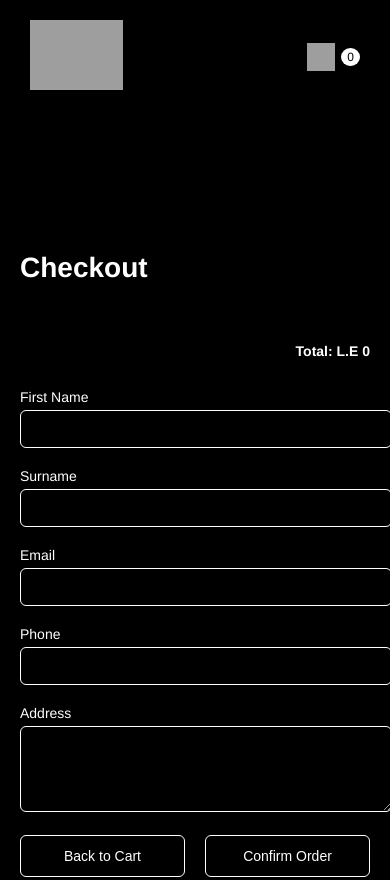
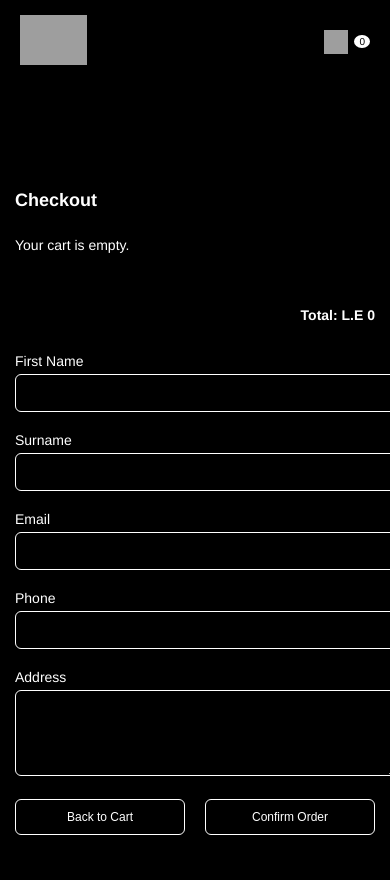
Before and after one commit to vulgarrr/vulgar, a plain HTML site: page checkout.html in a window 390 px wide. Shown: the top 880 px of the page. Drawn offline with Linux system fonts and the light colour scheme; grey boxes are pictures that could not be loaded; a web font is replaced by a local one.

Commit message:
Update checkout.html

```diff
--- a/checkout.html
+++ b/checkout.html
@@ -144,6 +144,46 @@ form button:hover {
     .cart-grid {
         grid-template-columns: 1fr 1fr;
     }
+    header {
+        padding: 15px 20px;
+    }
+    .checkout-container {
+        margin: 80px auto 40px;
+        padding: 15px;
+    }
+}
+
+@media(max-width:480px){
+    .cart-grid {
+        grid-template-columns: 1fr; /* Single column for very small screens */
+    }
+    header .brand img {
+        height: 50px;
+    }
+    header .cart-icon img {
+        width: 24px;
+        height: 24px;
+    }
+    .cart-count {
+        font-size: 10px;
+        padding: 1px 5px;
+    }
+    .checkout-container h1 {
+        font-size: 18px;
+    }
+    .cart-item {
+        padding: 8px;
+    }
+    .cart-item-name {
+        font-size: 12px;
+    }
+    .cart-item-size, .cart-item-qty, .cart-item-price {
+        font-size: 10px;
+    }
+    form button {
+        padding: 10px 15px;
+        font-size: 12px;
+    }
 }
 
 /* FOOTER */
@@ -235,6 +275,12 @@ const cartTotalDiv = document.getElementById('cart-total');
 function updateCart() {
     cartItemsDiv.innerHTML = '';
     let total = 0;
+    if (cart.length === 0) {
+        cartItemsDiv.innerHTML = '<p>Your cart is empty.</p>';
+        cartTotalDiv.textContent = 'Total: L.E 0';
+        cartCount.textContent = '0';
+        return;
+    }
     cart.forEach(item => {
         total += item.price * item.quantity;
         const div = document.createElement('div');
```
